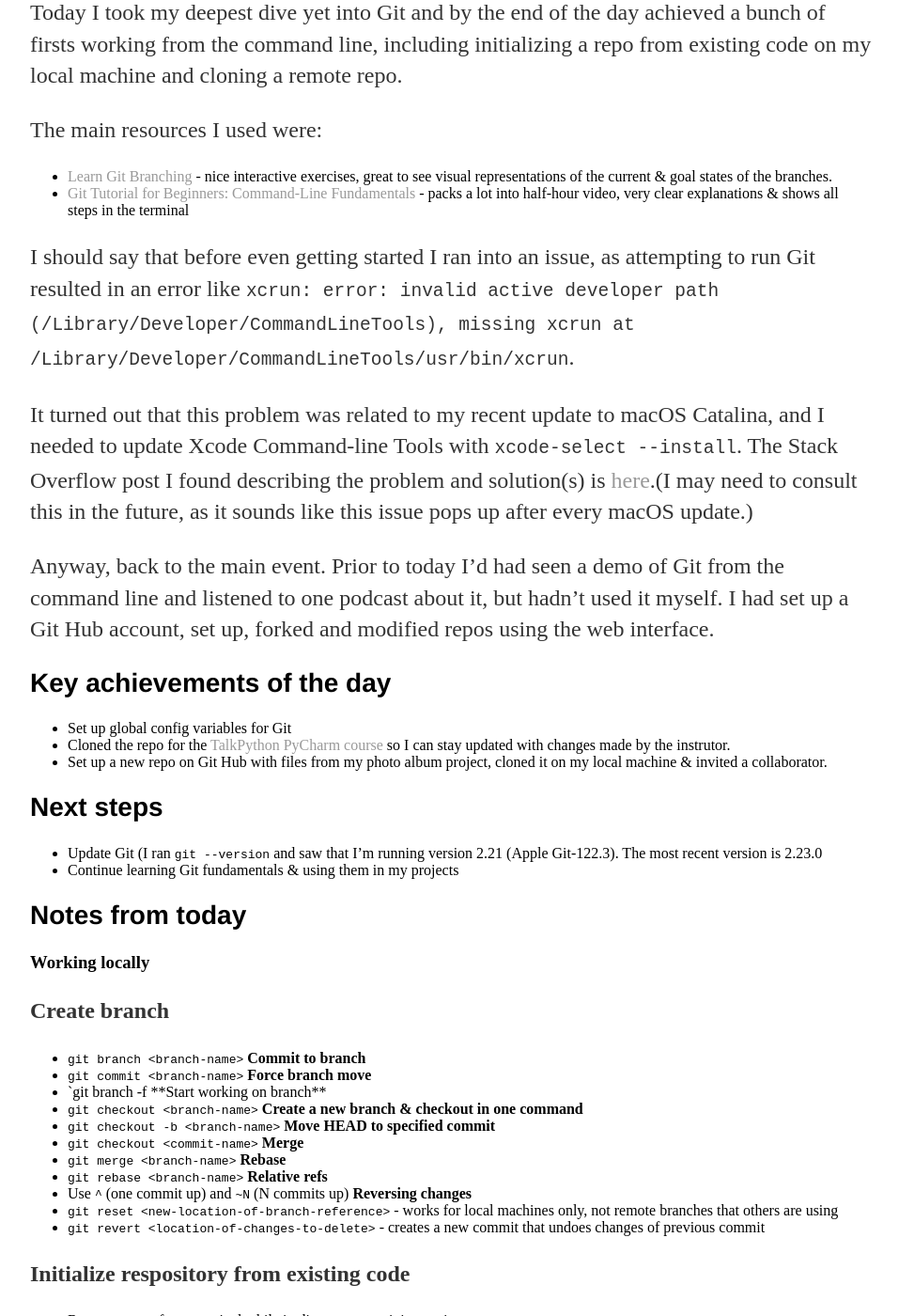
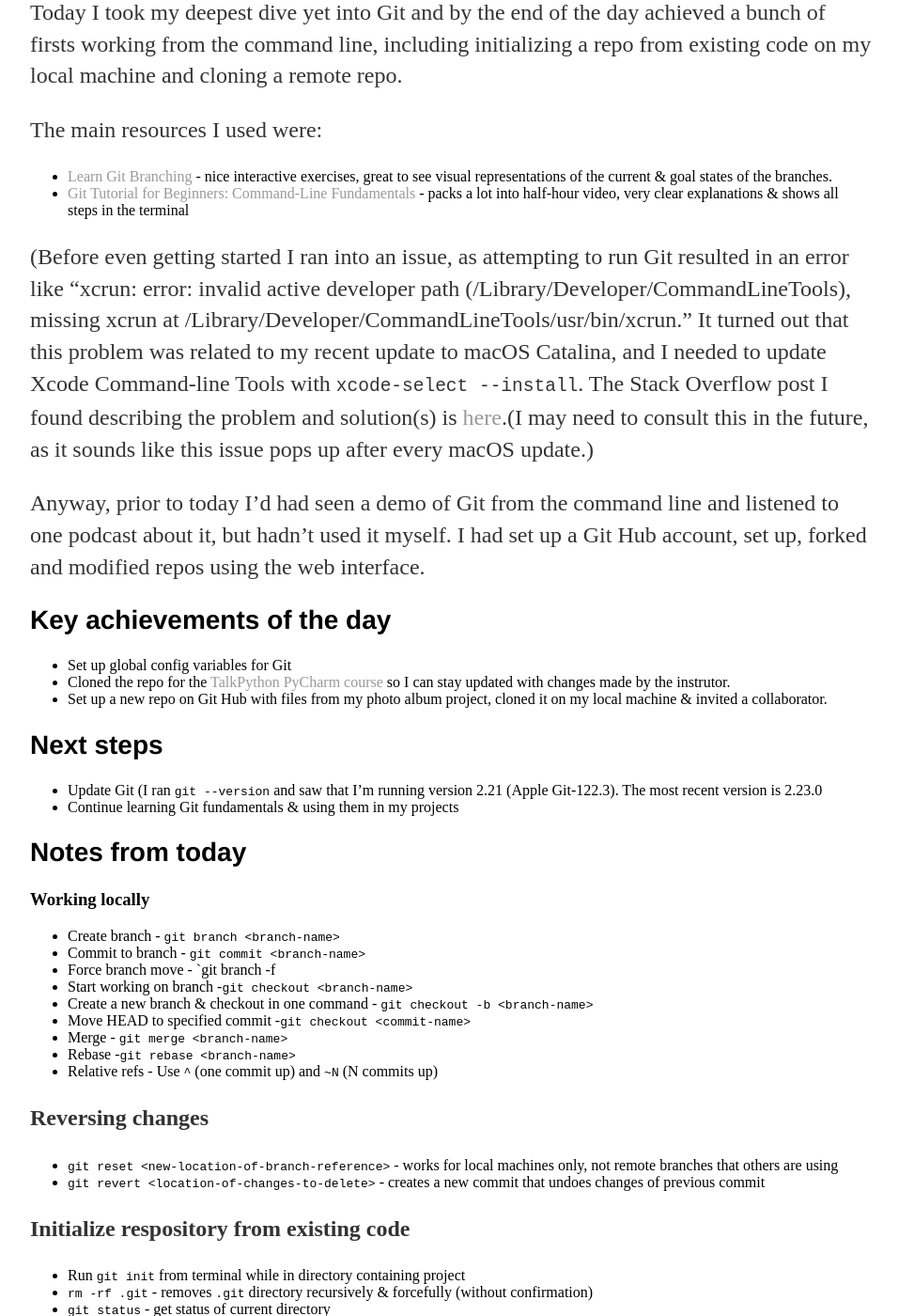
Before and after one commit to jchenj/jchenj.github.io, a Jekyll site: the page built from _posts/2020-01-22-intro-to-git.md, in a window 1280 px wide and 1400 px high, scrolled down 258 px. Shown: the whole window at 94% size, without its empty margins (160-1117 px from the left). Built offline with Jekyll 4.4.1, drawn with Linux system fonts in a browser that asks for light colours; some of the changed text lies outside the part shown.

Commit message:
Update 2020-01-22-intro-to-git.md

```diff
--- a/_posts/2020-01-22-intro-to-git.md
+++ b/_posts/2020-01-22-intro-to-git.md
@@ -10,11 +10,9 @@ The main resources I used were:
 * [Learn Git Branching](https://learngitbranching.js.org/Git tutorial) - nice interactive exercises, great to see visual representations of the current & goal states of the branches.
 * [Git Tutorial for Beginners: Command-Line Fundamentals](https://www.youtube.com/watch?v=HVsySz-h9r4) - packs a lot into half-hour video, very clear explanations & shows all steps in the terminal
 
-I should say that before even getting started I ran into an issue, as attempting to run Git resulted in an error like `xcrun: error: invalid active developer path (/Library/Developer/CommandLineTools), missing xcrun at /Library/Developer/CommandLineTools/usr/bin/xcrun`.
+(Before even getting started I ran into an issue, as attempting to run Git resulted in an error like "xcrun: error: invalid active developer path (/Library/Developer/CommandLineTools), missing xcrun at /Library/Developer/CommandLineTools/usr/bin/xcrun." It turned out that this problem was related to my recent update to macOS Catalina, and I needed to update Xcode Command-line Tools with `xcode-select --install`. The Stack Overflow post I found describing the problem and solution(s) is [here](https://stackoverflow.com/questions/52522565/git-is-not-working-after-macos-update-xcrun-error-invalid-active-developer-pa).(I may need to consult this in the future, as it sounds like this issue pops up after every macOS update.)
 
-It turned out that this problem was related to my recent update to macOS Catalina, and I needed to update Xcode Command-line Tools with `xcode-select --install`. The Stack Overflow post I found describing the problem and solution(s) is [here](https://stackoverflow.com/questions/52522565/git-is-not-working-after-macos-update-xcrun-error-invalid-active-developer-pa).(I may need to consult this in the future, as it sounds like this issue pops up after every macOS update.)
-
-Anyway, back to the main event. Prior to today I'd had seen a demo of Git from the command line and listened to one podcast about it, but hadn't used it myself. I had set up a Git Hub account, set up, forked and modified repos using the web interface.
+Anyway, prior to today I'd had seen a demo of Git from the command line and listened to one podcast about it, but hadn't used it myself. I had set up a Git Hub account, set up, forked and modified repos using the web interface.
 
 ## Key achievements of the day
 * Set up global config variables for Git
@@ -27,24 +25,16 @@ Anyway, back to the main event. Prior to today I'd had seen a demo of Git from t
 
 ## Notes from today
 ### Working locally
-**Create branch**
-* `git branch <branch-name>`
-**Commit to branch**
-* `git commit <branch-name>`
-**Force branch move**
-* `git branch -f <name-of-branch-to-move> <target-location>
-**Start working on branch**
-* `git checkout <branch-name>`
-**Create a new branch & checkout in one command**
-* `git checkout -b <branch-name>`
-**Move HEAD to specified commit**
-* `git checkout <commit-name>`
-**Merge**
-* `git merge <branch-name>`
-**Rebase**
-* `git rebase <branch-name>`
-**Relative refs**
-* Use `^` (one commit up) and `~N` (N commits up)
+* Create branch - `git branch <branch-name>`
+* Commit to branch - `git commit <branch-name>`
+* Force branch move - `git branch -f <name-of-branch-to-move> <target-location>
+* Start working on branch -`git checkout <branch-name>`
+* Create a new branch & checkout in one command - `git checkout -b <branch-name>`
+* Move HEAD to specified commit -`git checkout <commit-name>`
+* Merge - `git merge <branch-name>`
+* Rebase -`git rebase <branch-name>`
+* Relative refs - Use `^` (one commit up) and `~N` (N commits up)
+
 **Reversing changes**
 * `git reset <new-location-of-branch-reference>` - works for local machines only, not remote branches that others are using
 * `git revert <location-of-changes-to-delete>` - creates a new commit that undoes changes of previous commit
```
Also changed, not shown: other parts of _posts/2020-01-22-intro-to-git.md (+6 -2 lines).
